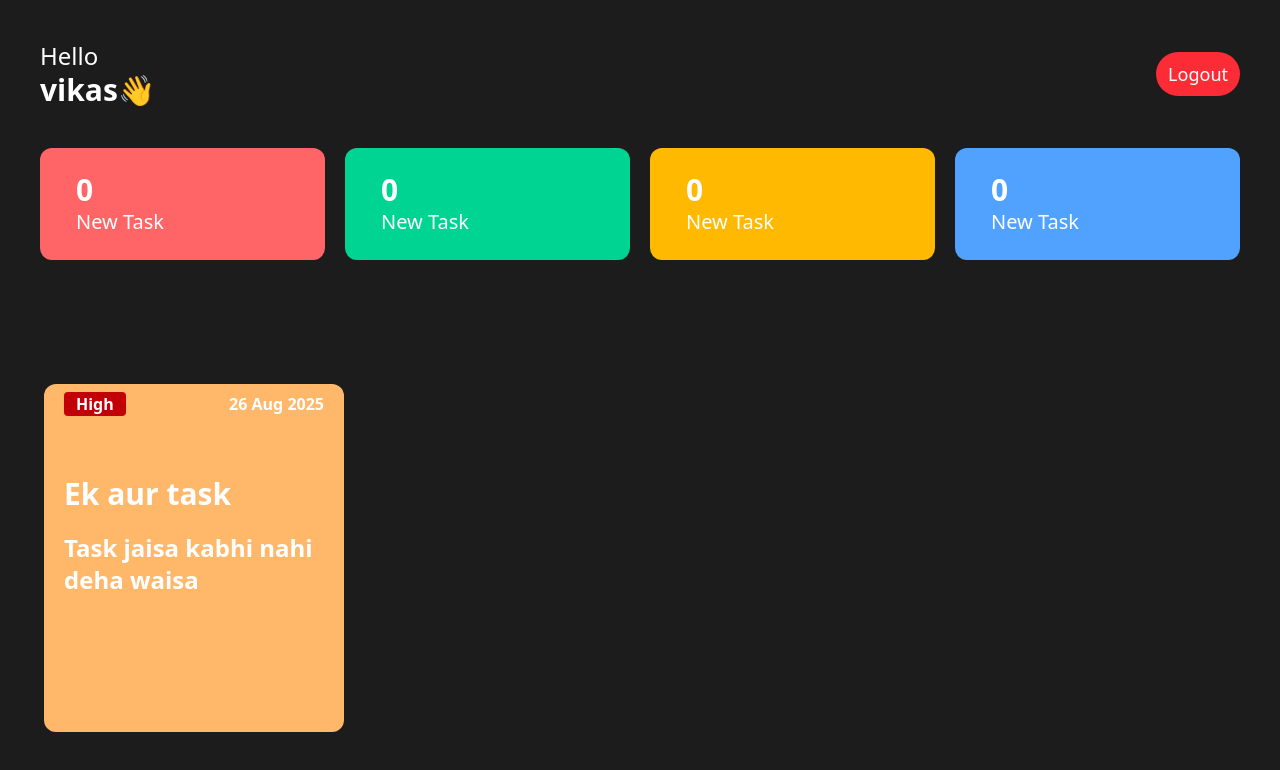
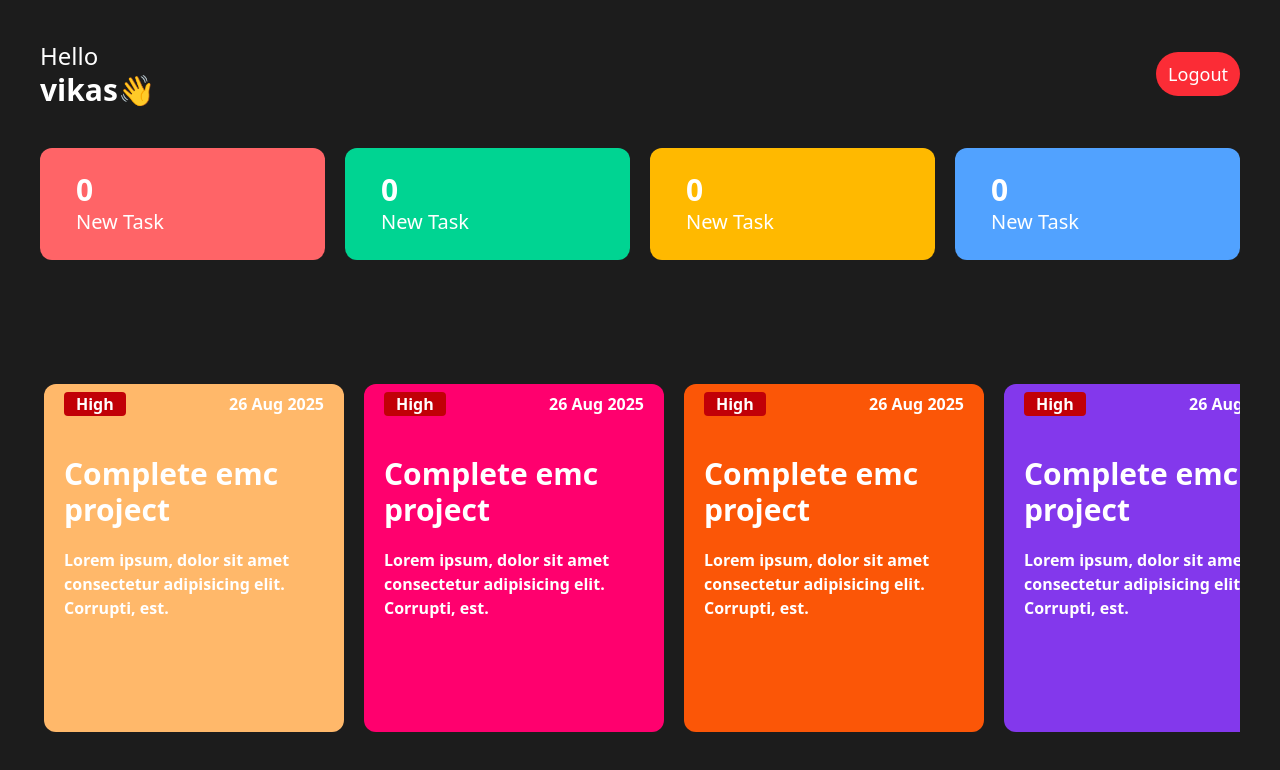
Before and after one commit to vikasvishwagna/Employee-Management-System, a React (Vite) app: page / in a window 1280 px wide. Shown: the top 770 px of the page. Built offline with nearby package versions, Linux system fonts and the light colour scheme.

Commit message:
feat:added UI for TaskListNumeber & Header

```diff
--- a/src/TaskList/TaskList.jsx
+++ b/src/TaskList/TaskList.jsx
@@ -5,15 +5,64 @@ function TaskList() {
     <div id='taskList' className='flex flex-nowrap overflow-x-auto gap-5 h-[55%] w-full  mt-25 py-6 px-1 '>
 
       <div className='h-full w-[300px] bg-orange-300 rounded-xl flex-shrink-0 pt-2 '>
-        <div className='flex justify-between px-5'>
+        <div className='flex justify-between px-5 items-center'>
           <h3 className='bg-red-700 px-3 font-extrabold rounded-sm text-white'>High</h3>
           <h3 className='font-extrabold text-white'>26 Aug 2025</h3>
         </div>
 
-        <h2 className='text-3xl mt-10 p-5 font-bold'>Ek aur task</h2>
-        <h3 className='text-2xl  px-5 font-semibold'>Task jaisa kabhi nahi deha waisa</h3>
+        <h2 className='text-3xl mt-5 p-5 font-bold'>Complete emc project</h2>
+        <h3 className='  px-5 font-semibold'>Lorem ipsum, dolor sit amet consectetur adipisicing elit. Corrupti, est.</h3>
       </div>
 
+      <div className='h-full w-[300px] bg-[#ff006e] rounded-xl flex-shrink-0 pt-2 '>
+        <div className='flex justify-between px-5 items-center'>
+          <h3 className='bg-red-700 px-3 font-extrabold rounded-sm text-white'>High</h3>
+          <h3 className='font-extrabold text-white'>26 Aug 2025</h3>
+        </div>
+
+        <h2 className='text-3xl mt-5 p-5 font-bold'>Complete emc project</h2>
+        <h3 className='  px-5 font-semibold'>Lorem ipsum, dolor sit amet consectetur adipisicing elit. Corrupti, est.</h3>
+      </div>
+
+      <div className='h-full w-[300px] bg-[#fb5607] rounded-xl flex-shrink-0 pt-2 '>
+        <div className='flex justify-between px-5 items-center'>
+          <h3 className='bg-red-700 px-3 font-extrabold rounded-sm text-white'>High</h3>
+          <h3 className='font-extrabold text-white'>26 Aug 2025</h3>
+        </div>
+
+        <h2 className='text-3xl mt-5 p-5 font-bold'>Complete emc project</h2>
+        <h3 className='  px-5 font-semibold'>Lorem ipsum, dolor sit amet consectetur adipisicing elit. Corrupti, est.</h3>
+      </div>
+
+      <div className='h-full w-[300px] bg-[#8338ec] rounded-xl flex-shrink-0 pt-2 '>
+        <div className='flex justify-between px-5 items-center'>
+          <h3 className='bg-red-700 px-3 font-extrabold rounded-sm text-white'>High</h3>
+          <h3 className='font-extrabold text-white'>26 Aug 2025</h3>
+        </div>
+
+        <h2 className='text-3xl mt-5 p-5 font-bold'>Complete emc project</h2>
+        <h3 className='  px-5 font-semibold'>Lorem ipsum, dolor sit amet consectetur adipisicing elit. Corrupti, est.</h3>
+      </div>
+
+      <div className='h-full w-[300px] bg-[#ff99c8] rounded-xl flex-shrink-0 pt-2 '>
+        <div className='flex justify-between px-5 items-center'>
+          <h3 className='bg-red-700 px-3 font-extrabold rounded-sm text-white'>High</h3>
+          <h3 className='font-extrabold text-white'>26 Aug 2025</h3>
+        </div>
+
+        <h2 className='text-3xl mt-5 p-5 font-bold'>Complete emc project</h2>
+        <h3 className='  px-5 font-semibold'>Lorem ipsum, dolor sit amet consectetur adipisicing elit. Corrupti, est.</h3>
+      </div>
+
+      <div className='h-full w-[300px] bg-[#83c5be] rounded-xl flex-shrink-0 pt-2 '>
+        <div className='flex justify-between px-5 items-center'>
+          <h3 className='bg-red-700 px-3 font-extrabold rounded-sm text-white'>High</h3>
+          <h3 className='font-extrabold text-white'>26 Aug 2025</h3>
+        </div>
+
+        <h2 className='text-3xl mt-5 p-5 font-bold'>Complete emc project</h2>
+        <h3 className='  px-5 font-semibold'>Lorem ipsum, dolor sit amet consectetur adipisicing elit. Corrupti, est.</h3>
+      </div>
 
     </div>
   )
```
